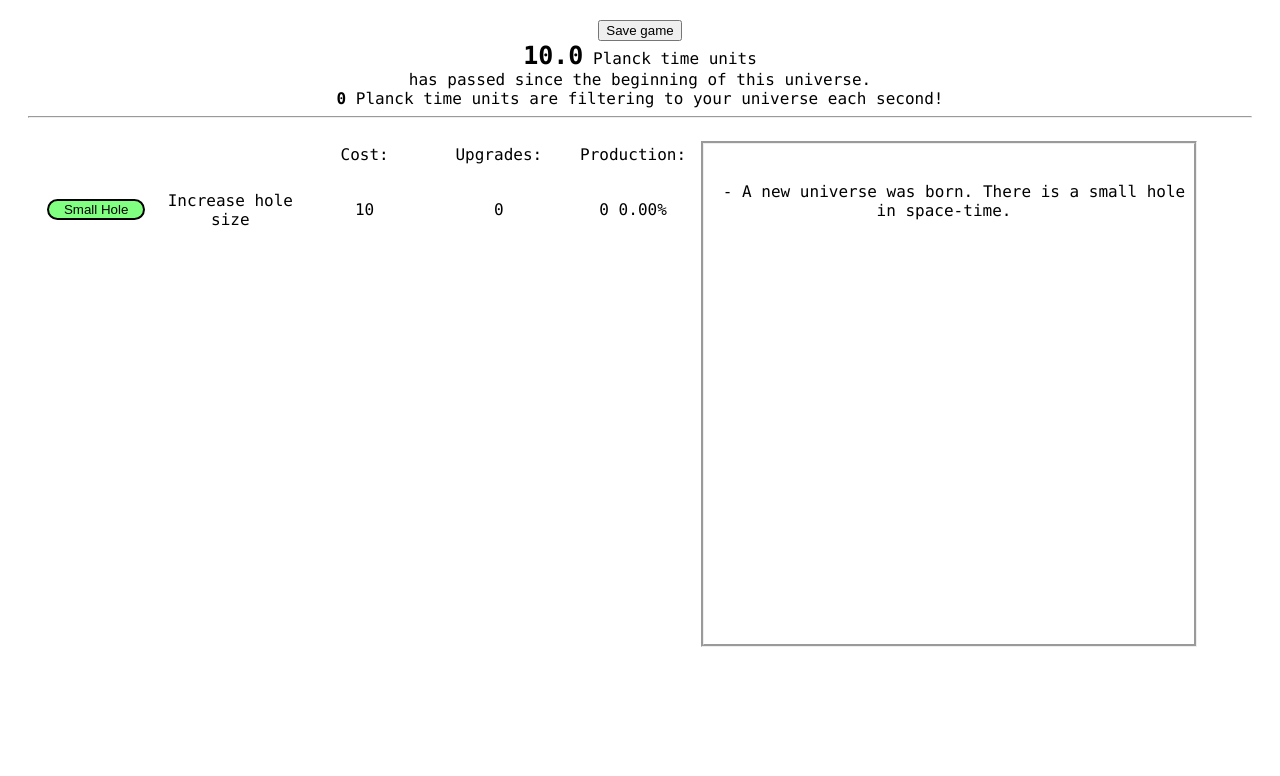
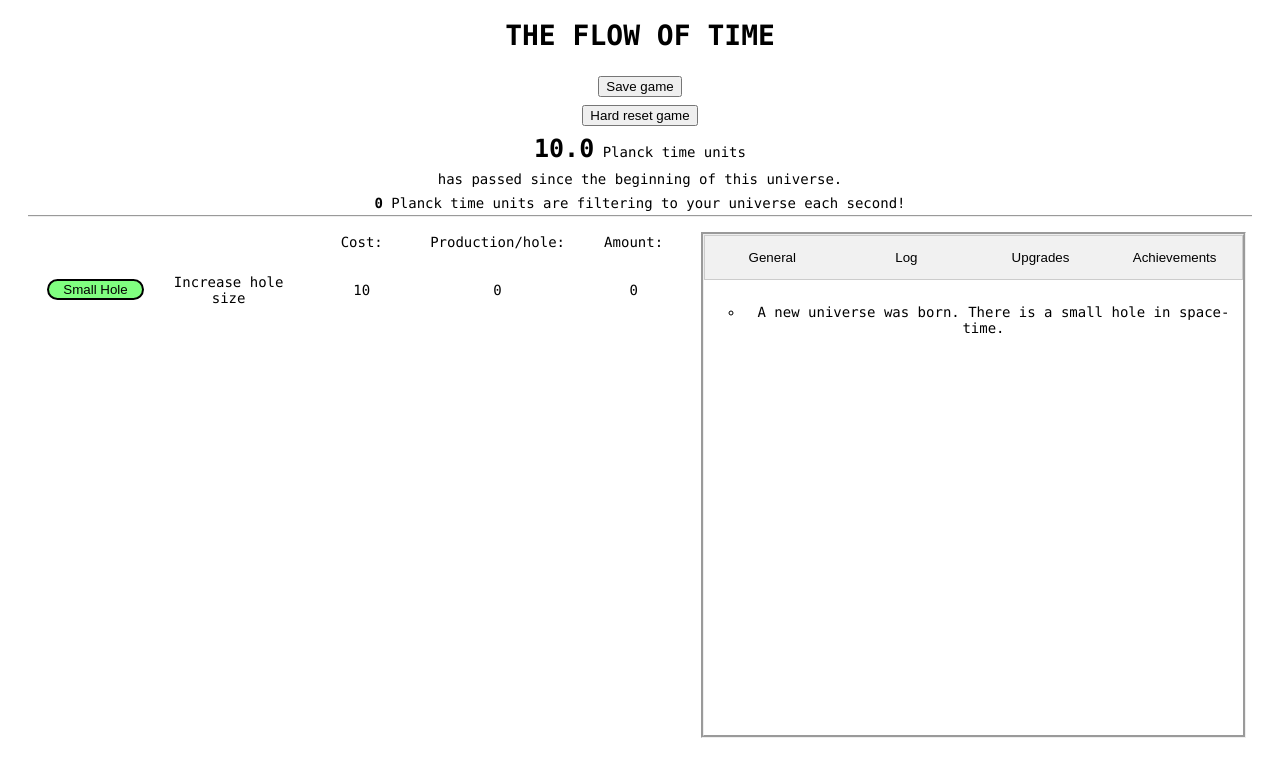
Before and after one commit to Sorkiling/Sorkiling.github.io, a plain HTML site: page index.html in a window 1280 px wide. Both pictures are taken after a click on the button "Big Bang". Drawn offline with Linux system fonts and the light colour scheme.

Commit message:
Some improvements

```diff
--- a/css/index.css
+++ b/css/index.css
@@ -1,5 +1,6 @@
 body {
     font-family: "Lucida Console", Monaco, monospace;
+    font-size: 14px;
 }
 th {
 	font-family: "Lucida Console", Monaco, monospace;
@@ -7,6 +8,9 @@ th {
 }
 div.floatLeft{
 	float:left;
+}
+h1{
+	text-align: center;
 }
 #loadingScreen{
 	margin: 15% 10px 10px 10px;
@@ -26,10 +30,21 @@ div.floatLeft{
 #startScreen{
 	margin: 15% 10px 10px 10px;
 	text-align: center;
+	display: none;
 }
 #mainScreen{
 	margin: 20px;
 	text-align: center;
+	display: none;
+}
+#textBoxTabs{
+	border-bottom: 2px groove;
+}
+.logTextBox li{
+	padding: 10px 10px 0px 0px;
+}
+.resumeDiv{
+	 border-bottom: 2px groove;
 }
 .upgradeButton{
 	background-color: #80ff80;
@@ -40,35 +55,62 @@ div.floatLeft{
 .upgradeButton:hover{
 	 background-color: #00f200;
 }
-.spanTextbox{
+.padding10{
 	padding: 10px;
+}
+.padding4{
+	padding: 4px;
 }
 .textBox{
 	margin-top: 15px;
-	width: 40%;
+	width: 44%;
 	height: 500px;
 	border-style: groove;
+}
+.textBoxScroll{
 	overflow-y: scroll;
+	height: 91%;
 }
-.textBox::-webkit-scrollbar {
+.textBoxScroll::-webkit-scrollbar {
     width: 10px;
 }
-.textBox::-webkit-scrollbar-track {
+.textBoxScroll::-webkit-scrollbar-track {
     background: #f1f1f1;
 }
-.textBox::-webkit-scrollbar-thumb {
+.textBoxScroll::-webkit-scrollbar-thumb {
     background: #888;
 }
-.textBox::-webkit-scrollbar-thumb:hover {
+.textBoxScroll::-webkit-scrollbar-thumb:hover {
     background: #555;
+}
+.tab {
+    overflow: hidden;
+    border: 1px solid #ccc;
+    background-color: #f1f1f1;
+}
+.tab button {
+	width: 25%;
+    background-color: inherit;
+    float: left;
+    border: none;
+    outline: none;
+    cursor: pointer;
+    padding: 14px 16px;
+    transition: 0.3s;
+}
+.tab button:hover {
+    background-color: #ddd;
+}
+.tab button.active {
+    background-color: #ccc;
 }
 .upgradeTable{
 	width: 55%;
 }
-.width20{
+.widthColumns{
 	width: 20%;
 }
-.disabled{
+.displayNone{
 	display: none;
 }
 .inlineBoldBig {
@@ -80,6 +122,3 @@ div.floatLeft{
 	display: inline;
 	font-weight: bold;
 }
-.inline{
-	display: inline;
-}
--- a/index.html
+++ b/index.html
@@ -1,14 +1,18 @@
 <!DOCTYPE html>
 <html>
 <head>
-<meta charset="ISO-8859-1">
+	<meta charset="UTF-8">
 	<title>The Flow of Time</title>
+
 	<link rel="stylesheet" type="text/css" href="css/notifications.css">
 	<link rel="stylesheet" type="text/css" href="css/index.css">
 </head>
 
 <body>
-
+	<header>
+		<h1>THE FLOW OF TIME</h1>
+	</header>
+	<section>
 		<div id="loadingScreen">
 			<p>LOADING...</p>
 		</div>
@@ -16,46 +20,50 @@
 			<button id="bigBangButton" type="button">Big Bang</button>
 		</div>
 		<div id="mainScreen">
-		<div>
+			<div class="resumeDiv">
+				<div class="padding4">
 					<button id="save" type="button">Save game</button>
 				</div>
-		<div>
+				<div class="padding4">
+					<button id="hardReset" type="button">Hard reset game</button>
+				</div>
+				<div class="padding4">
 					<p id="planckAmount" class="inlineBoldBig"></p>
 					<span>Planck time units</span>
 				</div>
-		<div>
+				<div class="padding4">
 					<span>has passed since the beginning of this universe.</span>
 				</div>
-		<div>
+				<div class="padding4">
 					<p id="planckProduction" class="inlineBoldSmall">0 </p>
 					<span id="singularOrPluralSpan">Planck time units are filtering to your universe each second!</span>
 				</div>
-		<hr>
+			</div>
 			<div>
 				<div class="floatLeft upgradeTable">
 					<table>
 						<tr>
-						<th class="width20"><p> </p></th>
-						<th class="width20"><p> </p></th>
-						<th class="width20"><p>Cost: </p></th>
-						<th class="width20"><p>Upgrades: </p></th>
-						<th class="width20"><p>Production: </p></th>
+							<th class="widthColumns"><p> </p></th>
+							<th class="widthColumns"><p> </p></th>
+							<th class="widthColumns"><p>Cost: </p></th>
+							<th class="widthColumns"><p>Production/hole: </p></th>
+							<th class="widthColumns"><p>Amount: </p></th>
 						</tr>
 						<tr>
 							<th><button class="upgradeButton" id="increaseHoleSmall" type="button">Small Hole</button></th>
 							<th><span>Increase hole size</span></th>
 							<th><p id="smallHoleCost"></p></th>
+							<th><p id="smallHoleProduction"></p></th>
 							<th><p id="smallHoleAmount"></p></th>
-						<th><p id="smallHoleProduction"></p></th>
 						</tr>
-					<tr class="disabled">
+						<tr class="displayNone">
 							<th><button id="" type="button">Make hole bigger</button></th>
 							<th><span>Increase hole size</span></th>
 							<th><p>0 </p></th>
 							<th><p>0 </p></th>
 							<th><p>0 </p></th>
 						</tr>
-					<tr class="disabled">
+						<tr class="displayNone">
 							<th><button id="" type="button">Make hole bigger</button></th>
 							<th><span>Increase hole size</span></th>
 							<th><p>0 </p></th>
@@ -64,14 +72,28 @@
 						</tr>
 					</table>
 				</div>
-			<div id="textBox" class="floatLeft textBox">
-				<br>
-				<br>
-				<span class="spanTextbox">- A new universe was born. There is a small hole in space-time.</span>
+				<div class="floatLeft textBox">
+					<div class="tab">
+						<button id="generalTabButton" onclick="textBoxChangeTab('General')">General</button>
+						<button id="logTabButton" onclick="textBoxChangeTab('Log')">Log</button>
+						<button id="upgradesTabButton" onclick="textBoxChangeTab('Upgrades')">Upgrades</button>
+						<button id="achievementsTabButton" onclick="textBoxChangeTab('Achievements')">Achievements</button>
+					</div>
+					<div class="textBoxScroll">
+						<ul id="textBoxGeneral" class="logTextBox" type="circle"></ul>
+						<ul id="textBoxLog" class="logTextBox displayNone" type="circle"></ul>
+						<ul id="textBoxUpgrades" class="logTextBox displayNone" type="circle"></ul>
+						<ul id="textBoxAchievements" class="logTextBox displayNone" type="circle"></ul>
 					</div>
 				</div>
 			</div>
-
+			<footer>
+				<nav>
+					<!-- a href="enlace.html">Enlace</a -->
+				</nav>
+			</footer>
+		</div>
+	</section>
 </body>
 
 <script type="text/javascript" src="js/notifications.js"></script>
--- a/js/index.js
+++ b/js/index.js
@@ -1,5 +1,9 @@
 //All vars
-var textBox = document.getElementById("textBox");
+var textBoxGeneral = document.getElementById("textBoxGeneral");
+var textBoxLog = document.getElementById("textBoxLog");
+var textBoxUpgrades = document.getElementById("textBoxUpgrades");
+var textBoxAchievements = document.getElementById("textBoxAchievements");
+
 var htmlTextbox = "";
 var loadedGame = false;
 
@@ -10,24 +14,15 @@ var player = {
 		smallHole: {
 			production: new Decimal(0),
 			productionIncrement: 1,
-			amount: 0,
+			amount: new Decimal(0),
 			cost: new Decimal(10),
 			initialCost: 10,
-			costIncrement: 25,
-	    },
-		mediumHole: {
-			production: new Decimal(0),
-			productionIncrement: 1,
-			amount: 0,
-			cost: new Decimal(10),
-			initialCost: 10,
-			costIncrement: 25,
+			upgradeCost: 0,
+			costIncrement: 35,
 	    },
 }
 
-document.getElementById("loadingScreen").style.display = "block";
-document.getElementById("mainScreen").style.display = "none";
-document.getElementById("startScreen").style.display = "none";
+var defaultStart = player;
 
 if(loadedGame == false){
 	loadGame();
@@ -52,11 +47,16 @@ document.getElementById("increaseHoleSmall").onclick = function () {
 	if(player.smallHole.cost.lte(player.time)){
 		player.time = (player.time).sub(player.smallHole.cost);
 		player.smallHole.production = player.smallHole.production.add(player.smallHole.productionIncrement);
-		player.smallHole.amount = player.smallHole.amount + 1;
+
+		if(player.smallHole.amount.eq(0)){
+			player.smallHole.amount = player.smallHole.amount.add(1);
+		}
+
+		player.smallHole.upgradeCost = player.smallHole.upgradeCost + 1;
 
 		calculateTotalProduction();
 
-		var multiplierCost = Math.floor(player.smallHole.amount / 10);
+		var multiplierCost = Math.floor(player.smallHole.upgradeCost / 10);
 		var finalCost = new Decimal(player.smallHole.initialCost + (player.smallHole.costIncrement * multiplierCost));
 		player.smallHole.cost = finalCost;
 
@@ -85,7 +85,7 @@ function loadInitialView() {
 	mainScreen.style.display = "block";
 	smallHoleCost.textContent = player.smallHole.cost;
 	smallHoleAmount.textContent = player.smallHole.amount;
-	smallHoleProduction.textContent = player.smallHole.production + " 0.00%";
+	smallHoleProduction.textContent = player.smallHole.production;
 }
 
 //load text from Textbox
@@ -93,7 +93,7 @@ function loadTexts() {
 
 	document.getElementById("smallHoleCost").textContent = player.smallHole.cost;
 	document.getElementById("smallHoleAmount").textContent = player.smallHole.amount;
-	document.getElementById("smallHoleProduction").textContent = player.smallHole.production + " " + ((player.smallHole.production.div(player.totalProduction)).mul(100)).toFixed(2) + "%";
+	document.getElementById("smallHoleProduction").textContent = player.smallHole.production;
 
 	if(player.totalProduction != 1){
 		document.getElementById("singularOrPluralSpan").textContent = "Planck time units are filtering to your universe each second!";
@@ -104,12 +104,23 @@ function loadTexts() {
 	document.getElementById("planckProduction").textContent = player.totalProduction;
 }
 
+function textBoxChangeTab(tab){
+	var tabToChange = document.getElementById("textBox" + tab);
+
+	textBoxGeneral.style.display = "none";
+	textBoxLog.style.display = "none";
+	textBoxUpgrades.style.display = "none";
+	textBoxAchievements.style.display = "none";
+
+	tabToChange.style.display = "block";
+}
+
 //Calcula produccion total
 function calculateTotalProduction() {
 	player.totalProduction = player.smallHole.production;
 }
 
-//Save
+//Save game
 function saveGame() {
 	localStorage.setItem("player",JSON.stringify(player));
 
@@ -129,6 +140,22 @@ document.getElementById("save").onclick = function () {
 	saveGame();
 }
 
+//Reset game
+function resetGame() {
+	loadedGame = false;
+
+	player = defaultStart;
+
+	localStorage.setItem("player",JSON.stringify(player));
+	location.reload();
+}
+
+document.getElementById("hardReset").onclick = function () {
+	if (confirm("Do you really want to erase all your progress?")) {
+		resetGame();
+	}
+}
+
 //Load
 function loadGame() {
 	var savedGame = JSON.parse(localStorage.getItem("player"));
@@ -137,36 +164,36 @@ function loadGame() {
 
 		if (player.gameStarted === undefined) player.gameStarted = false;
 		if (player.time === undefined) player.time = new Decimal(10);
-		if (player.totalProduction === undefined) player.totalProduction = new Decimal(00);
+		if (player.totalProduction === undefined) player.totalProduction = new Decimal(0);
 		if (player.smallHole.production === undefined) player.smallHole.production = new Decimal(0);
 		if (player.smallHole.productionIncrement === undefined) player.smallHole.productionIncrement = 1;
-		if (player.smallHole.amount === undefined) player.smallHole.amount = 0;
+		if (player.smallHole.amount === undefined) player.smallHole.amount = new Decimal(0);
 		if (player.smallHole.cost === undefined) player.smallHole.cost = new Decimal(10);
 		if (player.smallHole.initialCost === undefined) player.smallHole.initialCost = 10;
+		if (player.smallHole.upgradeCost === undefined) player.smallHole.upgradeCost = 0;
 		if (player.smallHole.costIncrement === undefined) player.smallHole.costIncrement = 25;
 
 		fromSaveToDecimal();
 	}
-
 }
 
 //Transforms save to decimal
 function fromSaveToDecimal() {
 
-	player.gameStarted = player.gameStarted;
 	player.time = new Decimal(player.time);
 	player.totalProduction = new Decimal(player.totalProduction);
 	player.smallHole.production = new Decimal(player.smallHole.production);
 	player.smallHole.productionIncrement = new Decimal(player.smallHole.productionIncrement);
-	player.smallHole.amount = player.smallHole.amount;
+	player.smallHole.amount = new Decimal(player.smallHole.amount);
 	player.smallHole.cost = new Decimal(player.smallHole.cost);
 	player.smallHole.initialCost = player.smallHole.initialCost;
+	player.smallHole.upgradeCost = player.smallHole.upgradeCost;
 	player.smallHole.costIncrement = player.smallHole.costIncrement;
 
 	loadTexts();
 }
 
-//Increase Planck number
+//Increase Planck number setInterval
 function increasePlanckTime() {
 	setInterval(function(){
 		player.time = (player.time).add(player.totalProduction/10);
@@ -174,38 +201,61 @@ function increasePlanckTime() {
 	}, 100);
 }
 
-//Refresh the texbox
+//Refresh the texbox setInterval
 function refreshTextbox() {
+	var htmlNewUniverse = false;
 	var htmlTimeFiltering = false;
 	var htmlUnitedForce = false;
+	var htmlControlOverHole = false;
+	var htmlGrandUnification = false;
 	var htmlSmallHoleGettingBigger = false;
-	var htmlGrandUnification = false;
 
 	setInterval(function(){
-		if(player.smallHole.amount >= 1 && !htmlTimeFiltering){
-			htmlTextbox = "<br><br><span class='spanTextbox'>- A small amount of time is coming to this universe through the hole.</span>";
-			textBox.insertAdjacentHTML('afterbegin', htmlTextbox);
+		if(!htmlNewUniverse){
+			htmlTextbox = "<li><span class='padding10'>A new universe was born. There is a small hole in space-time.</span></li>";
+			textBoxGeneral.insertAdjacentHTML('afterbegin', htmlTextbox);
+			textBoxLog.insertAdjacentHTML('afterbegin', htmlTextbox);
+			htmlNewUniverse = true;
+		}
+		if(player.smallHole.amount.eq(1) && !htmlTimeFiltering){
+			htmlTextbox = "<li><span class='spanTextbox'>A small amount of time is coming to this universe through the ";
+			htmlTextbox += "hole.</span></li>";
+			textBoxGeneral.insertAdjacentHTML('afterbegin', htmlTextbox);
+			textBoxLog.insertAdjacentHTML('afterbegin', htmlTextbox);
 			htmlTimeFiltering = true;
 		}
 		if(player.time.gte('1.5e1') && !htmlUnitedForce){
-			htmlTextbox = "<br><br><span class='spanTextbox'>- Temperature and energies within the universe are so inconceivably high, that everyday subatomic particles can not form, and even the four fundamental forces that shape our universe are combined on one fundamental force.</span>";
-			textBox.insertAdjacentHTML('afterbegin', htmlTextbox);
+			htmlTextbox = "<li><span class='spanTextbox'>Temperature and energies within the universe are so inconceivably ";
+			htmlTextbox += "high, that everyday subatomic particles can not form, and even the four fundamental forces that ";
+			htmlTextbox += "shape our universe are combined and form one fundamental force.</span></li>";
+			textBoxGeneral.insertAdjacentHTML('afterbegin', htmlTextbox);
+			textBoxLog.insertAdjacentHTML('afterbegin', htmlTextbox);
 			htmlUnitedForce = true;
 		}
-		if(player.smallHole.amount >= 10 && !htmlSmallHoleGettingBigger){
-			htmlTextbox = "<br><br><span class='spanTextbox'>- More time is coming to this universe as the hole gets bigger.</span>";
-			textBox.insertAdjacentHTML('afterbegin', htmlTextbox);
-			htmlSmallHoleGettingBigger = true;
+		if(player.smallHole.production.gte(10) && !htmlControlOverHole){
+			htmlTextbox = "<li><span class='spanTextbox'>Somehow you have control over the hole, ";
+			htmlTextbox += "investing time on it makes it bigger, and increases the time coming through</span></li>"
+			textBoxGeneral.insertAdjacentHTML('afterbegin', htmlTextbox);
+			textBoxLog.insertAdjacentHTML('afterbegin', htmlTextbox);
+			htmlControlOverHole = true;
 		}
 		if(player.time.gte('2.5e2') && !htmlGrandUnification){
-			htmlTextbox = "<br><br><span class='spanTextbox'>- The universe is slowly spanding which causes it to slowly cool down.</span>";
-			textBox.insertAdjacentHTML('afterbegin', htmlTextbox);
+			htmlTextbox = "<li><span class='spanTextbox'>The universe is slowly spanding which causes it to slowly cool ";
+			htmlTextbox += "down.</span></li>";
+			textBoxGeneral.insertAdjacentHTML('afterbegin', htmlTextbox);
+			textBoxLog.insertAdjacentHTML('afterbegin', htmlTextbox);
 			htmlGrandUnification = true;
+		}
+		if(player.smallHole.production.gte(25) && !htmlSmallHoleGettingBigger){
+			htmlTextbox = "<li><span class='spanTextbox'>More time is coming to this universe as the hole gets bigger.</span></li>";
+			textBoxGeneral.insertAdjacentHTML('afterbegin', htmlTextbox);
+			textBoxLog.insertAdjacentHTML('afterbegin', htmlTextbox);
+			htmlSmallHoleGettingBigger = true;
 		}
 	}, 1000);
 }
 
-//Autosave
+//Autosave setInterval
 function autoSave() {
 	setInterval(function(){
 		saveGame();
```
Lines whose indentation alone changed are shown as unchanged.
